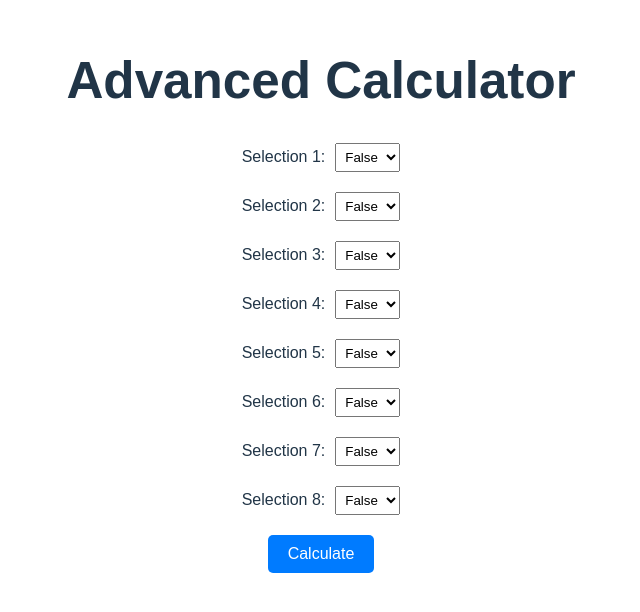
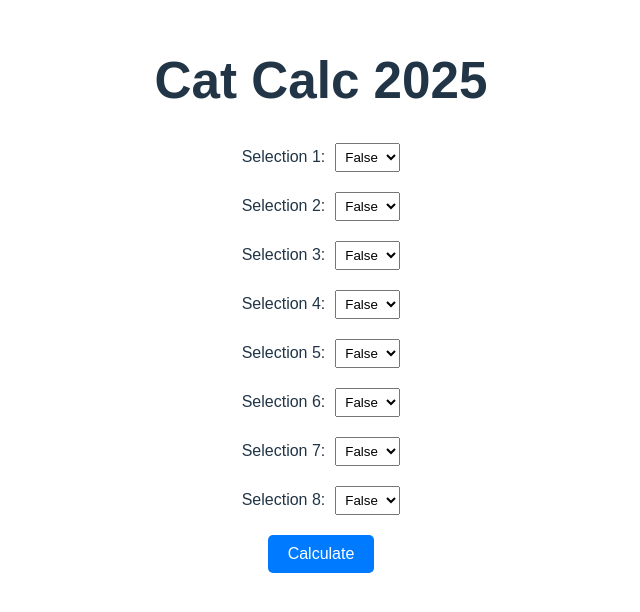
Before and after one commit to dpayne5532/ReactCalculator, a React (Vite) app: page / in a window 1280 px wide. Shown: the part 104-716 px from the top of the page, without its empty margins (319-959 px from the left). Built offline with nearby package versions, Linux system fonts and the light colour scheme.

Commit message:
update name

```diff
--- a/src/App.jsx
+++ b/src/App.jsx
@@ -47,7 +47,7 @@ const CalculatorPage = () => {
 
   return (
     <div style={{ padding: "20px", fontFamily: "Arial, sans-serif" }}>
-      <h1>Advanced Calculator</h1>
+      <h1>Cat Calc 2025</h1>
 
       {/* Render dropdowns and checkboxes dynamically */}
       {selections.map((selection, index) => (
```
